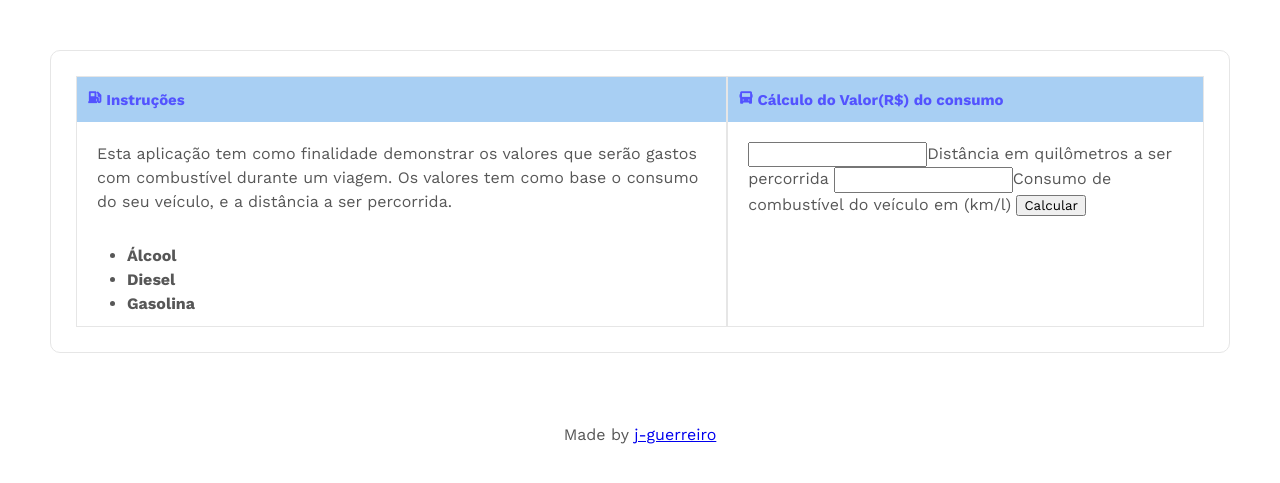
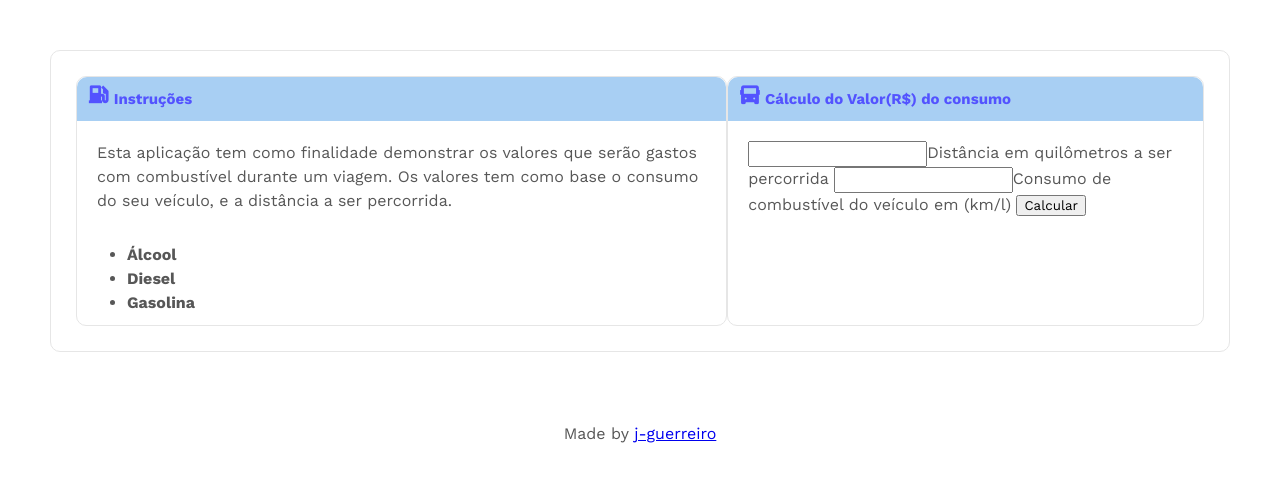
Before and after one commit to j-guerreiro/calculadora-combustivel, a PHP site: page / in a window 1280 px wide. Shown: the top 483 px of the page. Run offline with PHP 8.4, Linux system fonts and the light colour scheme; some web fonts are replaced.

Commit message:
update - border radius no background do title e nos conteineres internos

```diff
--- a/index.php
+++ b/index.php
@@ -17,7 +17,7 @@
     <div class="calculadora">
       <!--  primeiro conteiner | descricao -->
       <div class="descricao">
-        <h1 class="titulo"><i class="ri-gas-station-fill"></i>  Instruções  </h1>
+        <h1 class="titulo"><i class="ri-gas-station-fill ri-xl"></i>  Instruções  </h1>
         <div class="descricao-inner">
           <p class="paragrafo">Esta aplicação tem como finalidade demonstrar os valores  que serão gastos
             com combustível durante um viagem.
@@ -32,7 +32,7 @@
       </div>
       <!-- segundo conteiner | formulário -->
       <div class="form-calculadora">
-        <h1 class="titulo"><i class="ri-bus-2-fill"></i>   Cálculo do Valor(R$) do consumo</h1>
+        <h1 class="titulo"><i class="ri-bus-2-fill ri-xl"></i>   Cálculo do Valor(R$) do consumo</h1>
         <div class="form-inner">
           <form>
             <label for="distancia" name="distancia" min="1" max="1000000">
@@ -48,6 +48,7 @@
       </div>
     </div>
   </main>
+  <!-- rodapé -->
   <footer>
     <div class="footer-inner">
       <p>Made by <a href="https://github.com.br/j-guerreiro">j-guerreiro</a></p>
--- a/style.css
+++ b/style.css
@@ -31,10 +31,12 @@ p, ul, li, label {
   color: rgb(83, 83, 255);
   padding: 10px;
   font-size: 15px;
+  border-radius: 10px 10px 0px 0px;
 }
 
 .descricao, .calculadora, .form-calculadora {
   border: 0.02px solid rgb(230, 230, 230);
+  border-radius: 10px;
 }
 
 .paragrafo {
```
